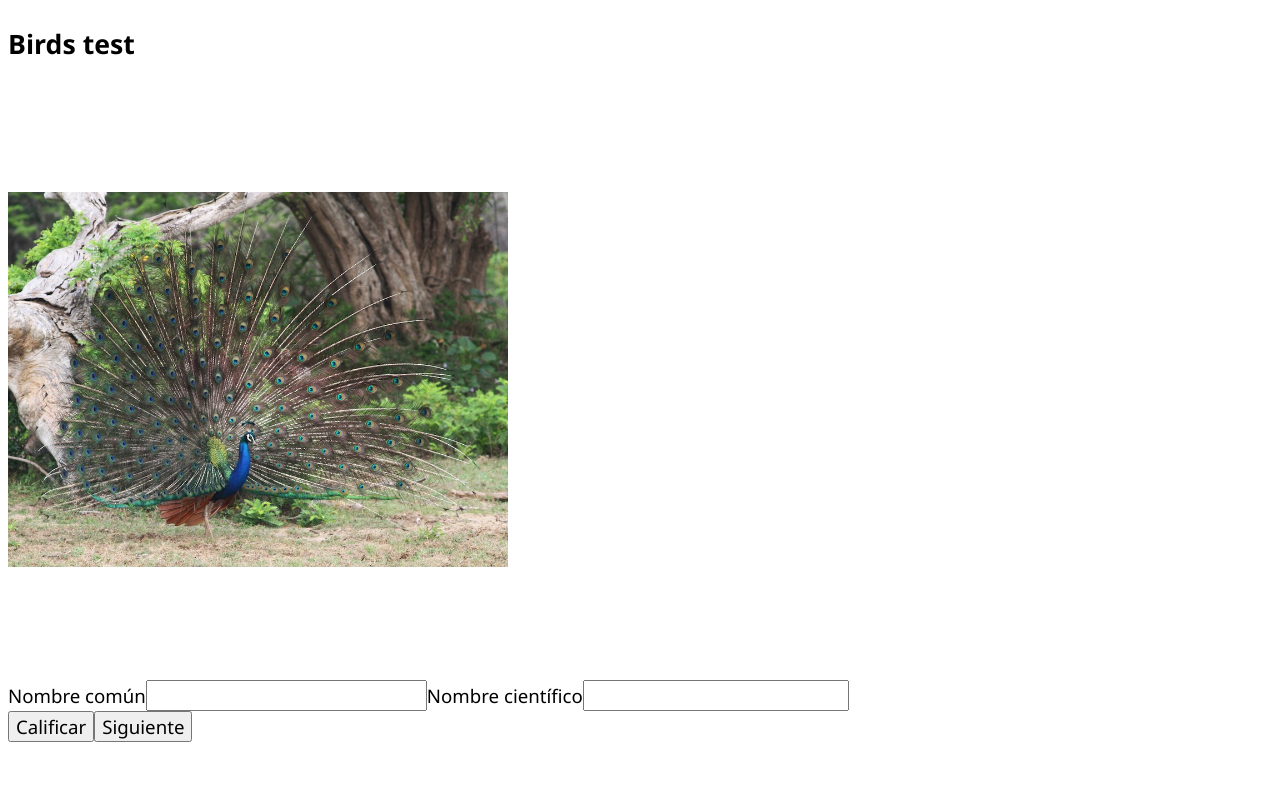
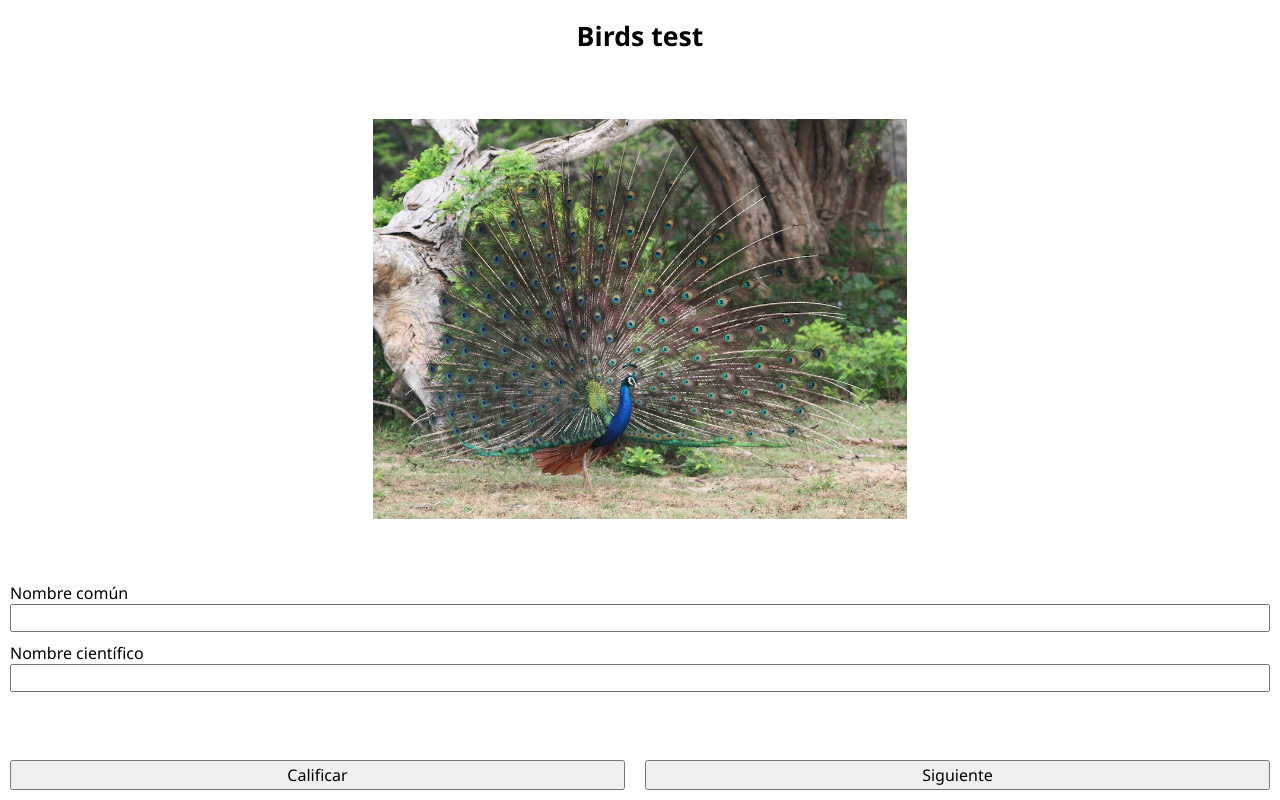
Before and after one commit to AbregoDev/Birds-test, an Angular app: page / in a window 1280 px wide. Built offline with nearby package versions, Linux system fonts and the light colour scheme.

Commit message:
feature: Align template vertically

```diff
--- a/src/app/app.component.css
+++ b/src/app/app.component.css
@@ -1,45 +1,46 @@
 * {
     font-family: 'Segoe UI', Tahoma, Geneva, Verdana, sans-serif;
-    font-size: 14pt;
+    font-size: 12pt;
 }
 
 .container {
-    display: flex;
-    flex-direction: column;
-}
-
-h1 {
-    font-size: 20pt;
-}
-
-img {
-    width: 500px;
-    height: 600px;
-    object-fit: scale-down;
-}
-
-.form {
-    display: flex;
-}
-
-.fields {
+    height: 100vh;
     display: flex;
     flex-direction: column;
     justify-content: space-between;
-    height: 400px;
-    margin-left: 30px;
+    margin: 0 10px;
 }
 
-.fields input[type="text"] {
-    width: 400px;
+.title {
+    font-size: 20pt;
+    text-align: center;
+}
+
+.bird-image {
+    text-align: center;
+}
+
+.bird-image img {
+    max-height: 50vh;
+    max-width: 100%;
+}
+
+.questions {
+    flex-basis: 140px;
+}
+
+.questions p {
+    margin: 0;
+}
+
+.question-section {
+    display: flex;
+    flex-direction: column;
+    margin: 10px 0;
 }
 
 #scientific-name-input {
     font-style: italic;
-}
-
-.fields button {
-    width: 140px;
 }
 
 .right {
@@ -55,3 +56,15 @@ img {
 .wrong span {
     font-style: italic;
 }
+
+.actions {
+    flex-basis: 30px;
+    display: flex;
+    justify-content: space-between;
+    gap: 20px;
+    margin-bottom: 10px;
+}
+
+.actions button {
+    flex-grow: 1;
+}
--- a/src/app/app.component.html
+++ b/src/app/app.component.html
@@ -1,9 +1,12 @@
 <div class="container">
     <h1 class="title">Birds test</h1>
 
-    <img class="bird-image" [src]="getImagePath(bird.imgName)">
+    <div class="bird-image">
+        <img [src]="getImagePath(bird.imgName)">
+    </div>
 
     <div class="questions">
+        <div class="common-name-section question-section">
             <label>Nombre común</label>
             <input id="common-name-input" type="text" [(ngModel)]="commonNameAnswer">
             <div *ngIf="answered">
@@ -14,7 +17,9 @@
                     </p>
                 </ng-template>
             </div>
+        </div>
 
+        <div class="scientific-name-question question-section">
             <label>Nombre científico</label>
             <input id="scientific-name-input" type="text" [(ngModel)]="scientificNameAnswer">
             <div *ngIf="answered">
@@ -26,6 +31,7 @@
                 </ng-template>
             </div>
         </div>
+    </div>
 
     <div class="actions">
         <button (click)="calificar()">Calificar</button>
--- a/src/styles.css
+++ b/src/styles.css
@@ -1 +1,3 @@
-/* You can add global styles to this file, and also import other style files */
+body {
+    margin: 0;
+}
```
Lines whose indentation alone changed are shown as unchanged.
